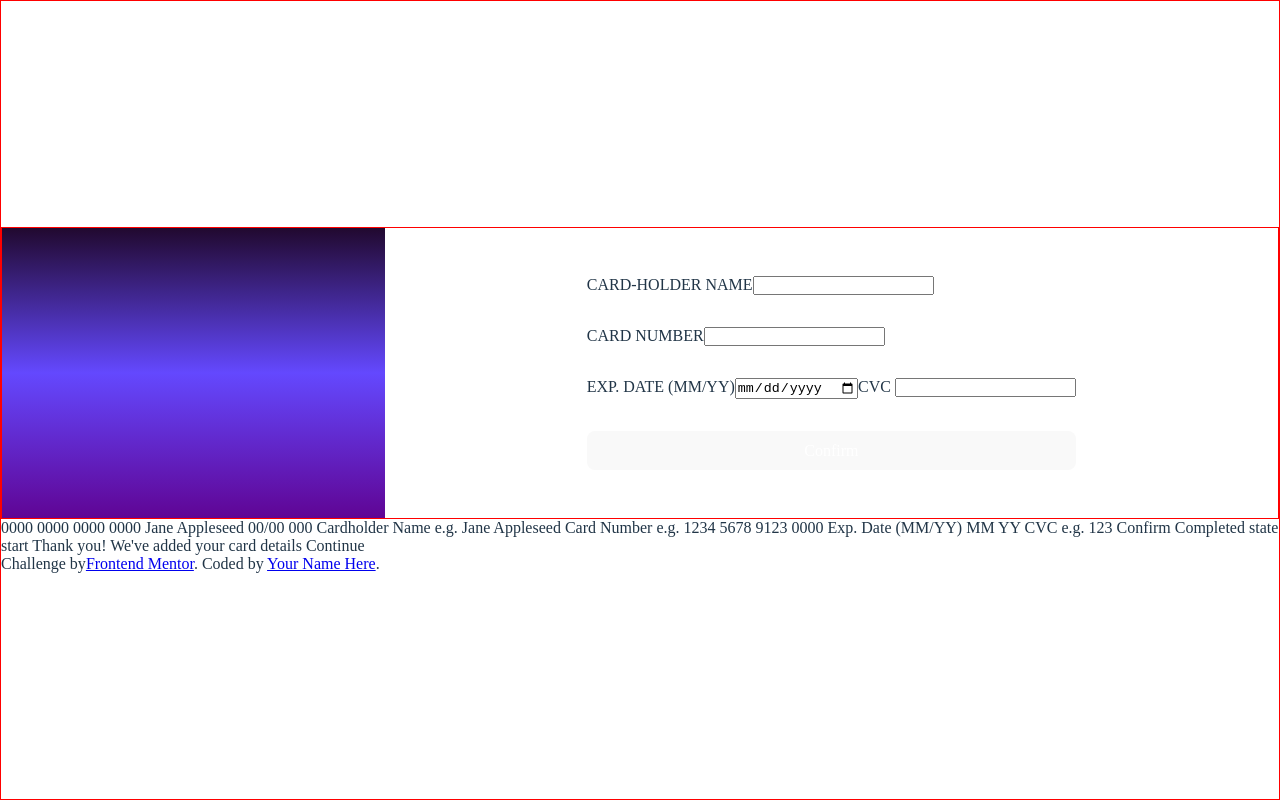
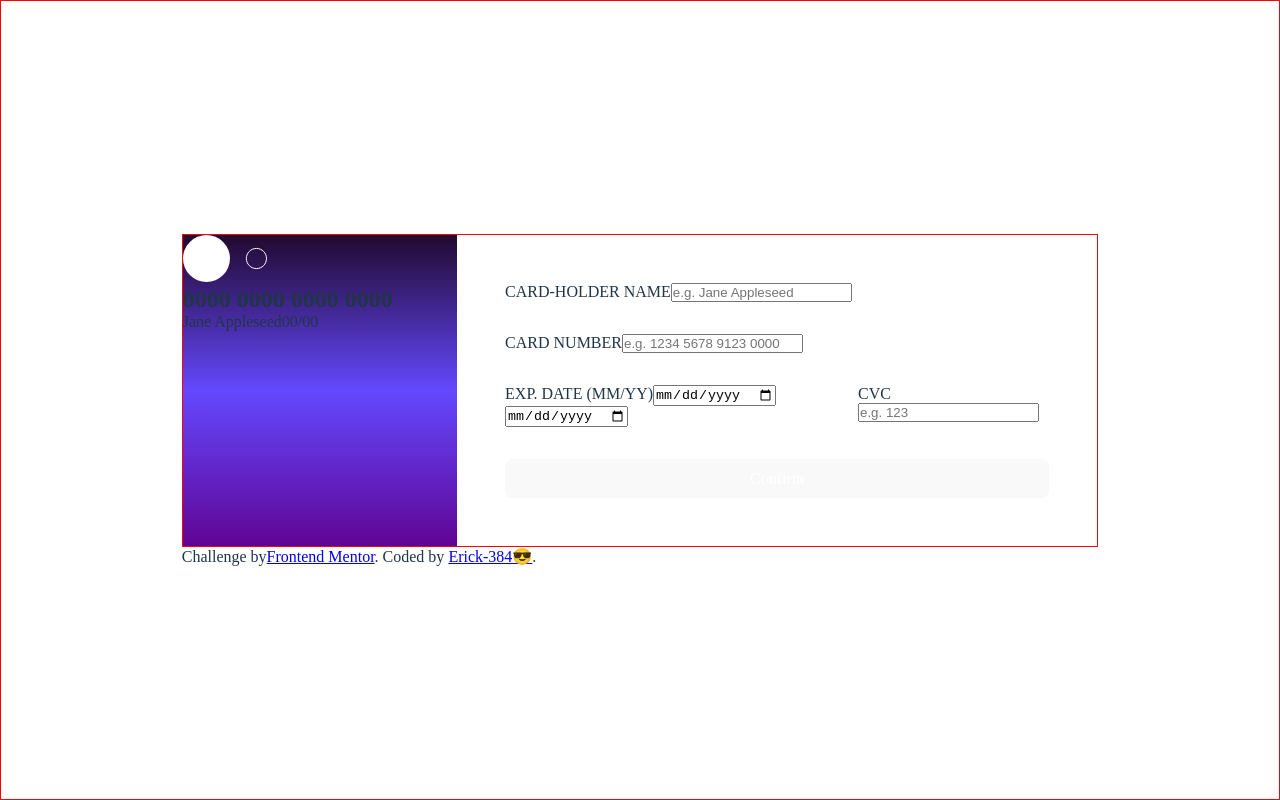
Before and after one commit to Erick384/Interactive-card-details-form, a React (Vite) app: page / in a window 1280 px wide. Built offline with nearby package versions, Linux system fonts and the light colour scheme.

Commit message:
Uploading documents

```diff
--- a/src/App.jsx
+++ b/src/App.jsx
@@ -1,31 +1,65 @@
-import { useState } from 'react'
-import reactLogo from './assets/react.svg'
-import viteLogo from '/vite.svg'
-import './App.css'
+import { useState } from "react";
+import reactLogo from "./assets/react.svg";
+import viteLogo from "/vite.svg";
+import "./App.css";
 
 function App() {
-  const [count, setCount] = useState(0)
+  const [count, setCount] = useState(0);
 
   return (
-    <>
-    <div class="container">
-      <div class="left"></div>
-      <div class="right">
-        <div class="form">
-          <div class="input">
-            CARD-HOLDER NAME
-            <input type="name" />
+    <div className="body">
+      <div className="container">
+        <div className="left">
+          <div className="jane-Card">
+            <div className="circles">
+              <svg
+                width="84"
+                height="47"
+                fill="none"
+                xmlns="http://www.w3.org/2000/svg"
+              >
+                <ellipse
+                  cx="23.478"
+                  cy="23.5"
+                  rx="23.478"
+                  ry="23.5"
+                  fill="#fff"
+                />
+                <path
+                  d="M83.5 23.5c0 5.565-4.507 10.075-10.065 10.075-5.559 0-10.065-4.51-10.065-10.075 0-5.565 4.506-10.075 10.065-10.075 5.558 0 10.065 4.51 10.065 10.075Z"
+                  stroke="#fff"
+                />
+              </svg>
             </div>
-          <div class="input">
-            CARD NUMBER
-            <input type="number" />
+            <div className="card-Number">
+              <h2>0000 0000 0000 0000</h2>
+            </div>
+            <div className="card-Btm">
+              <span>Jane Appleseed</span>
+              <span>00/00</span>
+            </div>
+          </div>
+        </div>
+        <div className="right">
+          <div className="form">
+            <div className="input">
+              <label htmlFor="name">CARD-HOLDER NAME</label>
+              <input type="name" placeholder="e.g. Jane Appleseed" />
+            </div>
+            <div className="input">
+              <label htmlFor="number">CARD NUMBER</label>
+              <input type="number" placeholder="e.g. 1234 5678 9123 0000" />
             </div>
             <div class="input-d">
               <div class="date">
-              EXP. DATE (MM/YY)
-              <input type="date" name="date" id="expdate" />
+                <label htmlFor="date">EXP. DATE (MM/YY)</label>
+                <input type="date" name="date" id="expdate" placeholder="MM" />
+                <input type="date" placeholder="YY" />
               </div>
-            <div class="cvc">CVC <input type="cvc" /></div>
+              <div class="cvc">
+                <label htmlFor="cvc">CVC</label>
+                <input type="cvc" placeholder="e.g. 123" />
+              </div>
             </div>
 
             <button>Confirm</button>
@@ -33,39 +67,18 @@ function App() {
         </div>
       </div>
 
- 0000 0000 0000 0000
-  Jane Appleseed
-  00/00
-
-  000
-
-  Cardholder Name
-  e.g. Jane Appleseed
-
-  Card Number
-  e.g. 1234 5678 9123 0000
-
-  Exp. Date (MM/YY)
-  MM
-  YY
-
-  CVC
-  e.g. 123
-
-  Confirm
-
-  Completed state start
-    Thank you! We've added your card details Continue
+      {/* Completed state start
+      Thank you! We've added your card details Continue */}
 
       <div class="attribution">
         Challenge by
-      <a href="https://www.frontendmentor.io?ref=challenge" target="_blank"
-        >Frontend Mentor</a
-      >. Coded by <a href="#">Your Name Here</a>.
+        <a href="https://www.frontendmentor.io?ref=challenge" target="_blank">
+          Frontend Mentor
+        </a>
+        . Coded by <a href="https://github.com/Erick384">Erick-384😎</a>.
       </div>
-
-    </>
-  )
+    </div>
+  );
 }
 
-export default App
+export default App;
```
Lines whose indentation alone changed are shown as unchanged.
